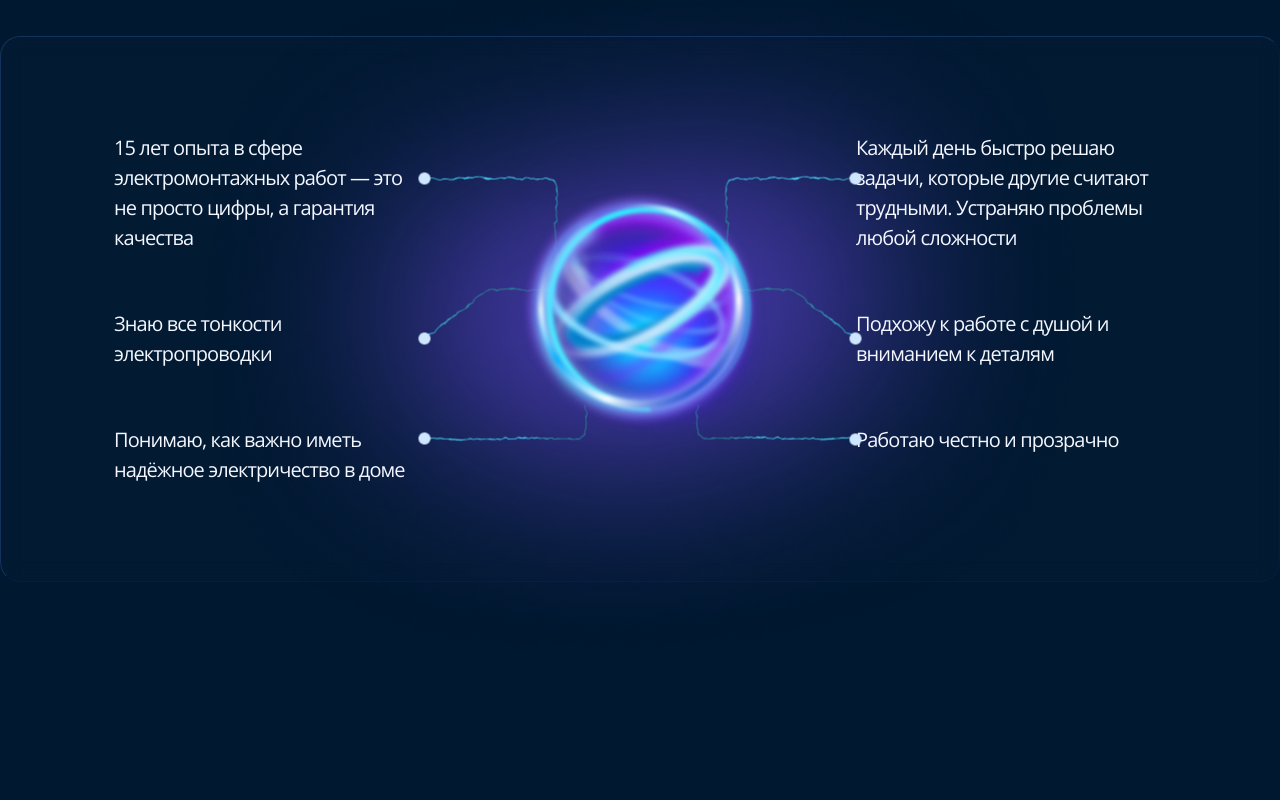
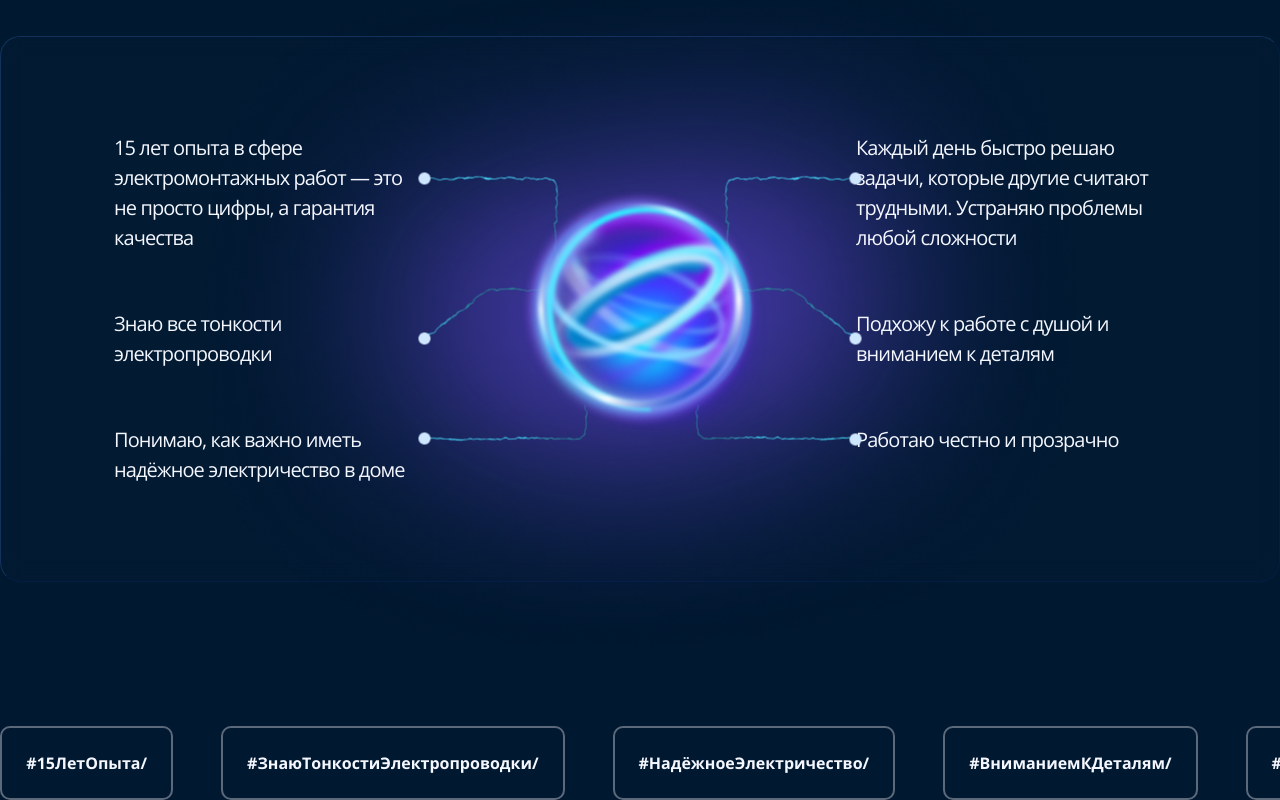
Before and after one commit to sominiac/energy22-new, a React (Vite) app: page / in a window 1280 px wide. Shown: the part 1021-1821 px from the top of the page. Before the commit the page ends 1696 px from the top, so only its background shows below. Built offline with nearby package versions, Linux system fonts and the light colour scheme.

Commit message:
feat(Tags): added new page section

```diff
--- a/package.json
+++ b/package.json
@@ -13,13 +13,16 @@
     "clsx": "^2.1.1",
     "react": "^19.1.1",
     "react-dom": "^19.1.1",
-    "sass": "^1.93.3"
+    "react-slick": "^0.31.0",
+    "sass": "^1.93.3",
+    "slick-carousel": "^1.8.1"
   },
   "devDependencies": {
     "@eslint/js": "^9.36.0",
     "@types/node": "^24.6.0",
     "@types/react": "^19.1.16",
     "@types/react-dom": "^19.1.9",
+    "@types/react-slick": "^0.23.13",
     "@vitejs/plugin-react": "^5.0.4",
     "eslint": "^9.36.0",
     "eslint-plugin-react-dom": "^2.3.1",
--- a/src/App.tsx
+++ b/src/App.tsx
@@ -2,6 +2,8 @@ import Container from "./components/layout/Container";
 import Header from "./components/ui/Header";
 import Welcome from "@/pages/Welcome";
 import About from "@/pages/About";
+import Tags from "@components/ui/Tags";
+import styles from "./styles/app.module.scss";
 
 const App = () => {
   return (
@@ -11,6 +13,7 @@ const App = () => {
         <Welcome />
         <About />
       </Container>
+      <Tags className={styles.tagsWrapper} />
     </>
   );
 };
--- /dev/null
+++ b/src/components/ui/Tags/index.tsx
@@ -0,0 +1,47 @@
+import Slider from "react-slick";
+import Text from "@components/ui/Text";
+import styles from "./styles/tags.module.scss";
+import "slick-carousel/slick/slick.css";
+
+type TTagsProps = {
+  className?: string;
+};
+
+const TAGS_LIST = [
+  "#ГарантияКачества/",
+  "#15ЛетОпыта/",
+  "#ЗнаюТонкостиЭлектропроводки/",
+  "#НадёжноеЭлектричество/",
+  "#ВниманиемКДеталям/",
+  "#ГарантияКачества/",
+  "#15ЛетОпыта/",
+  "#ЗнаюТонкостиЭлектропроводки/",
+];
+
+const Tags = ({ className }: TTagsProps) => {
+  return (
+    <div className={className}>
+      <Slider
+        className={styles.tags}
+        dots={false}
+        arrows={false}
+        touchMove={false}
+        swipe={false}
+        speed={3000}
+        autoplaySpeed={2000}
+        cssEase="linear"
+        autoplay
+        variableWidth
+        infinite
+      >
+        {TAGS_LIST.map((tag) => (
+          <div className={styles.tags__item}>
+            <Text componentType="text5">{tag}</Text>
+          </div>
+        ))}
+      </Slider>
+    </div>
+  );
+};
+
+export default Tags;
--- /dev/null
+++ b/src/components/ui/Tags/styles/tags.module.scss
@@ -0,0 +1,12 @@
+.tags {
+  :global(.slick-slide) {
+    margin-right: 48px;
+  }
+
+  &__item {
+    width: fit-content;
+    padding: 24px;
+    border: 2px solid #FBFAFF5C;
+    border-radius: 10px;
+  }
+}
--- a/src/components/ui/Text/styles/textType.module.scss
+++ b/src/components/ui/Text/styles/textType.module.scss
@@ -30,3 +30,7 @@
 .text4 {
   @include font.text4()
 }
+
+.text5 {
+  @include font.text5()
+}
--- /dev/null
+++ b/src/styles/app.module.scss
@@ -0,0 +1,3 @@
+.tagsWrapper {
+  margin: 144px 0;
+}
--- a/src/styles/mixins/fonts.module.scss
+++ b/src/styles/mixins/fonts.module.scss
@@ -53,3 +53,11 @@
     size: 16px;
   };
 }
+
+@mixin text5($family: ('OpenSans')) {
+  font: {
+    family: $family;
+    weight: 700;
+    size: 16px;
+  };
+}
```
Also changed, not shown: 1 other file (tests, documents, lock files or other folders).
